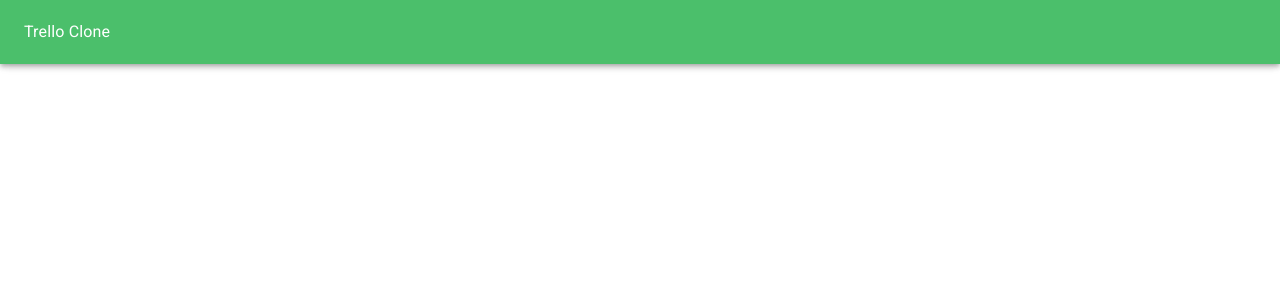
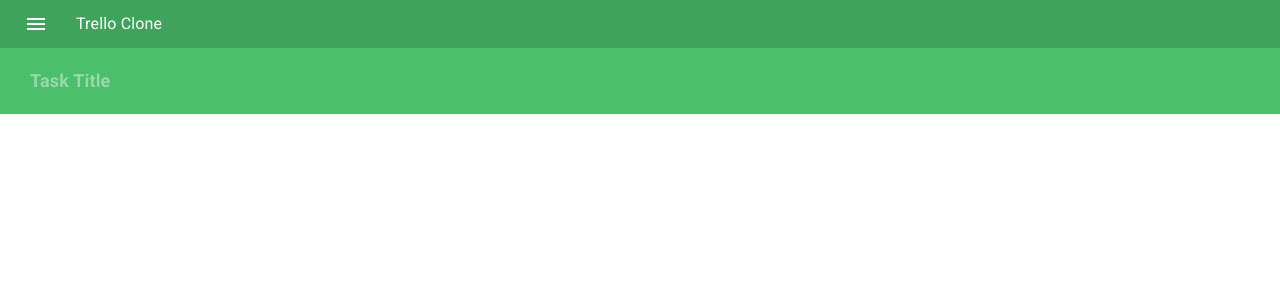
Before and after one commit to Danielkhakbaz/Trello-Clone, a React (Create React App) app in the folder trello-clone/: page / in a window 1280 px wide. Shown: the top 300 px of the page. Built offline with nearby package versions, Linux system fonts and the light colour scheme.

Commit message:
Nav Done

```diff
--- a/trello-clone/package.json
+++ b/trello-clone/package.json
@@ -4,6 +4,7 @@
   "private": true,
   "dependencies": {
     "@material-ui/core": "^4.11.0",
+    "@material-ui/icons": "^4.9.1",
     "@testing-library/jest-dom": "^4.2.4",
     "@testing-library/react": "^9.3.2",
     "@testing-library/user-event": "^7.1.2",
--- a/trello-clone/src/App.js
+++ b/trello-clone/src/App.js
@@ -1,10 +1,12 @@
 import React from "react";
 import Navbar from "./Components/Main/Navbar/Navbar";
+import Nav from "./Components/Main/Nav/Nav";
 
 const App = () => {
     return (
         <>
             <Navbar />
+            <Nav />
         </>
     );
 };
--- /dev/null
+++ b/trello-clone/src/Components/Main/Nav/Nav.jsx
@@ -0,0 +1,38 @@
+import React from "react";
+import { Box, InputBase } from "@material-ui/core";
+import { makeStyles } from "@material-ui/core/styles";
+
+const useStyles = makeStyles((theme) => ({
+    nav: {
+        backgroundColor: "#4bbf6b",
+    },
+    input: {
+        fontSize: "18px",
+        fontWeight: "700",
+        color: "white",
+        borderRadius: "3px",
+        lineHeight: "32px",
+        padding: "0 6px",
+        "&:hover": {
+            backgroundColor: "hsla(0,0%,100%,.32)",
+        },
+    },
+}));
+
+const Nav = () => {
+    const styles = useStyles();
+    return (
+        <>
+            <Box className={styles.nav} color="white" p={2} pl={3}>
+                <form noValidate autoComplete="off">
+                    <InputBase
+                        className={styles.input}
+                        placeholder="Task Title"
+                    />
+                </form>
+            </Box>
+        </>
+    );
+};
+
+export default Nav;
--- a/trello-clone/src/Components/Main/Navbar/Navbar.jsx
+++ b/trello-clone/src/Components/Main/Navbar/Navbar.jsx
@@ -1,19 +1,31 @@
 import React from "react";
-import { AppBar, Toolbar, Typography } from "@material-ui/core";
+import { AppBar, Toolbar, Typography, IconButton } from "@material-ui/core";
 import { makeStyles } from "@material-ui/core/styles";
+import MenuIcon from "@material-ui/icons/Menu";
 
 const useStyles = makeStyles((theme) => ({
     navbar: {
-        backgroundColor: "#4bbf6b",
+        backgroundColor: "#40A35B",
+    },
+    menuButton: {
+        marginRight: theme.spacing(2),
     },
 }));
 
 const Navbar = () => {
-    const classes = useStyles();
+    const styles = useStyles();
     return (
         <>
-            <AppBar className={classes.navbar}>
-                <Toolbar>
+            <AppBar className={styles.navbar} position="static">
+                <Toolbar variant="dense">
+                    <IconButton
+                        edge="start"
+                        className={styles.menuButton}
+                        color="inherit"
+                        aria-label="menu"
+                    >
+                        <MenuIcon />
+                    </IconButton>
                     <Typography variant="body1">Trello Clone</Typography>
                 </Toolbar>
             </AppBar>
```
Also changed, not shown: trello-clone/src/Components/Main/Main/Main.jsx (deleted), 1 other file (tests, documents, lock files or other folders).
